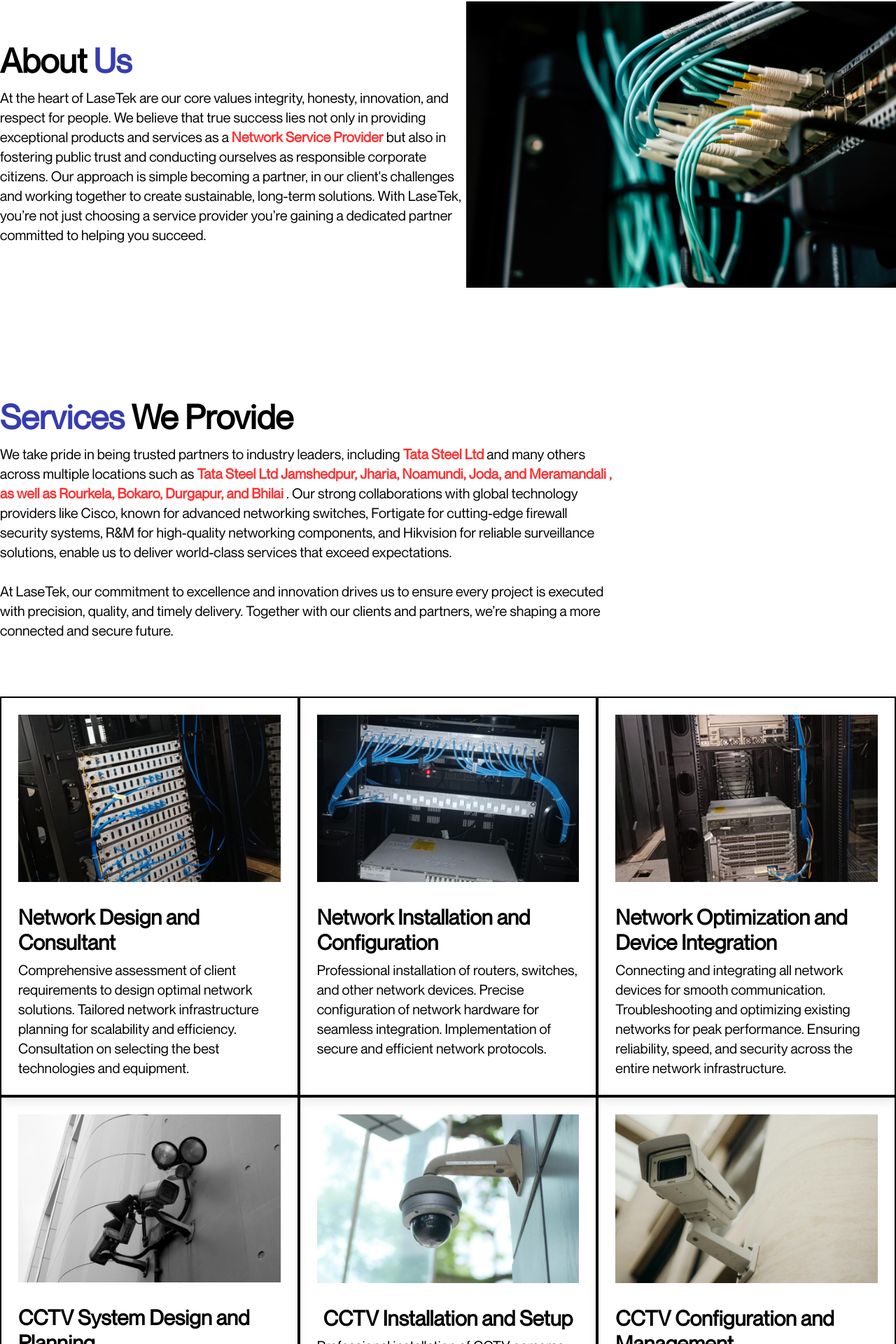
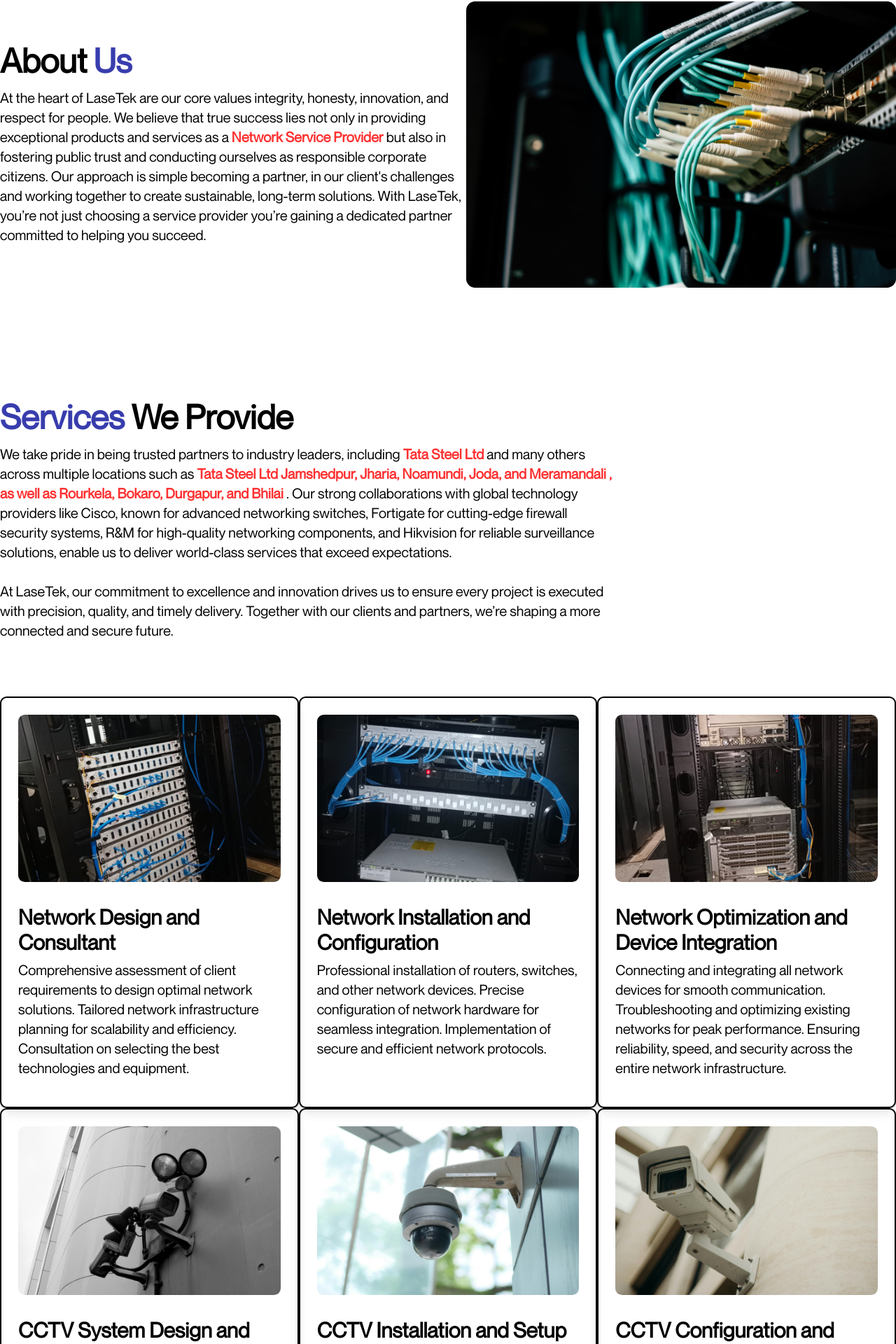
Before and after one commit to love-to-code108/LaseTek, a React (Vite) app: page / in a window 1280 px wide. Shown: the part 855-2775 px from the top of the page at 70% size. Built offline with nearby package versions, Linux system fonts and the light colour scheme.

Commit message:
changes to the paragraph and made the images rounded a bit

```diff
--- a/src/App.jsx
+++ b/src/App.jsx
@@ -227,7 +227,7 @@
 
           {/* ABOUT US SECTION PICTURE 1 */}
           <div>
-            <img className=" xl:w-[35rem] md:w-[34rem]" src={aboutUsSectionImg} alt="" />
+            <img className=" xl:w-[35rem] md:w-[34rem] rounded-[0.8rem]" src={aboutUsSectionImg} alt="" />
           </div>
         </div>
 
@@ -311,9 +311,7 @@
               <ServicesCard
                 img={ServiceSectionImg5}
                 heading="CCTV Installation and Setup"
-                text="Professional installation of CCTV cameras, NVRs, and related equipment.
-Secure wiring and integration with existing infrastructure.
-Testing and calibration to ensure seamless operation."
+                text="We offer professional installation of CCTV cameras, NVRs, and associated equipment, ensuring precise placement for comprehensive coverage. Our experts handle secure wiring and seamless integration with existing systems to maintain a clean, efficient setup. After installation, we thoroughly test and calibrate the system to ensure smooth and reliable operation."
               />
 
               {/* CARD 6 */}
--- a/src/components/ServicesCard.jsx
+++ b/src/components/ServicesCard.jsx
@@ -5,26 +5,27 @@
 
 
   return (
-    <div className=" flex flex-col items-center xl:w-[469px] xl:h-[588px] px-6 py-6 border-2 border-black shadow-lg
+    <div className=" flex flex-col items-center xl:w-[469px] min-h-[588px] px-6 py-6 border-2 border-black shadow-lg
     lg:w-[420px]
-    md:w-[370px]">
+    md:w-[370px]
+     rounded-[0.6rem]">
 
       {/* IMAGE */}
       <div className=" mb-8">
-        <img src={props.img} alt="" />
+        <img className=" rounded-[0.6rem]" src={props.img} alt="" />
       </div>
 
 
 
       {/* THE HEADING */}
-      <div className=" mb-2">
+      <div className=" mb-2 w-[100%]">
         <h1 className=" text-3xl font-bold">{props.heading}</h1>
       </div>
 
 
 
       {/* THE TEXT */}
-      <div>
+      <div className="">
         <p className=" text-xl">{props.text}</p>
       </div>
 
--- a/src/components/WhyChooseUsCard.jsx
+++ b/src/components/WhyChooseUsCard.jsx
@@ -2,7 +2,7 @@
 
 export const WhyChooseUsCard = (props) => {
   return (
-    <div className=" flex justify-center px-8 py-6 2xl:w-[753px] bg-white border-2 border-black shadow-lg
+    <div className=" flex justify-center px-8 py-6 2xl:w-[753px] bg-white border-2 border-black shadow-lg rounded-[0.6rem]
     xl:w-[700px]
     lg:w-[660px]
     md:w-[610px]
```
